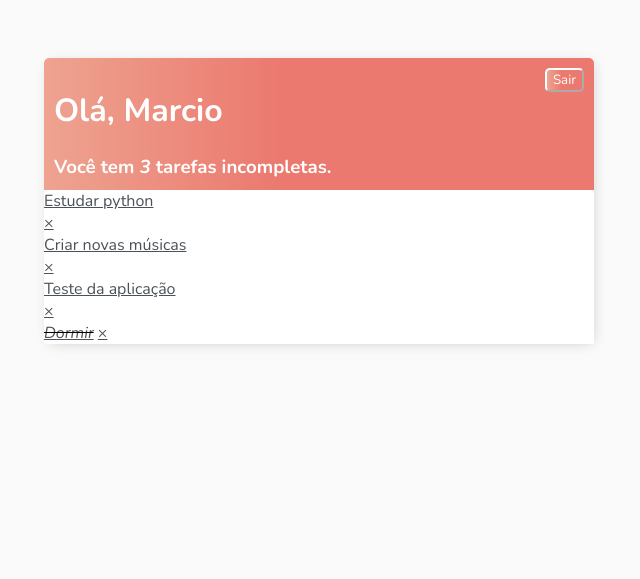
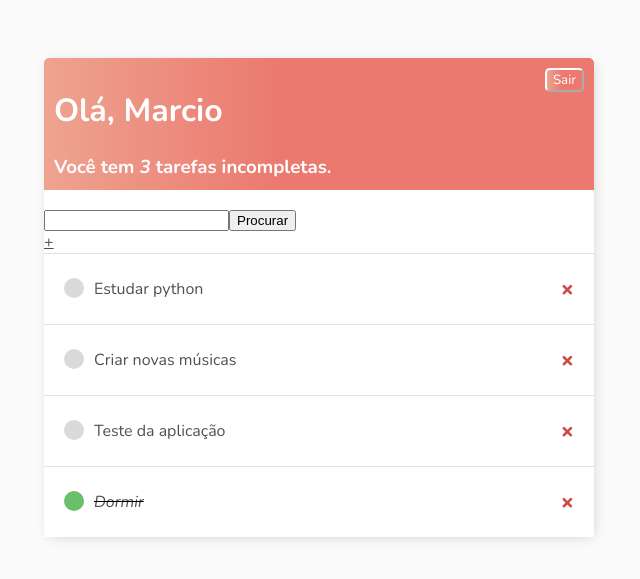
Before and after one commit to msdrum/to-do-list-django, a Django app: page / in a window 1280 px wide. Shown: the top 579 px of the page, without its empty margins (321-961 px from the left). Run offline with Django 5.2, Linux system fonts and the light colour scheme; a user stored in the database is signed in; data comes from the database, SQL or seed files in the repository; both versions use the stored data as it was after the commit.

Commit message:
adding style to tasks

```diff
--- a/todo_list/base/templates/base/lista_tarefas.html
+++ b/todo_list/base/templates/base/lista_tarefas.html
@@ -19,15 +19,13 @@
 
 </div>
 
-{% comment %} <hr>
-<h1>Lista de Tarefas</h1>
-
-<a href="{% url 'criar-tarefa' %}">Criar tarefa</a>
-
-<form method="GET">
-    <input type="text" name="search-area" value="{{search_input}}">
-    <input type="submit" value="Procurar">
-</form> {% endcomment %}
+<div class="search-add-wrapper">
+    <form method="GET" style="margin-top: 20px; display:flex;">
+        <input type="text" name="search-area" value="{{search_input}}">
+        <input type="submit" value="Procurar">
+    </form>
+    <a id="add-link" href="{% url 'criar-tarefa' %}">&#x2b;</a>
+</div>
 
 <div class="task-items-wrapper">
     {% for tarefa in tarefas %}
@@ -36,8 +34,8 @@
                 <div class="task-title">
                     <div class="task-complete-icon"></div>
                     <i><s><a href="{% url 'editar-tarefa' tarefa.id %}">{{ tarefa }}</a></s></i>
-                    <a class="delete-link" href="{% url 'deletar-tarefa' tarefa.id %}">&#215;</a>
                 </div>
+                <a class="delete-link" href="{% url 'deletar-tarefa' tarefa.id %}">&#215;</a>
             {% else %}
             <div class="task-title">
                 <div class="task-incomplete-icon"></div>
--- a/todo_list/base/templates/base/main.html
+++ b/todo_list/base/templates/base/main.html
@@ -45,6 +45,48 @@
             border-radius: 5px 5px 0 0;
             background: linear-gradient(90deg, #EEA390 0%, #EB796F 43%, #EB796F 100%);
         }
+
+        .task-wrapper {
+            display: flex;
+            align-items: center;
+            justify-content: space-between;
+            padding: 20px;
+            background-color: #fff;
+            border-top: 1px solid rgba(226, 226, 226);
+        }
+
+        .task-title {
+            display: flex;
+        }
+
+        .task-title a {
+            text-decoration: none;
+            color: #4b5156;
+            margin-left: 10px;
+        }
+
+        .task-complete-icon {
+            height: 20px;
+            width: 20px;
+            background-color: rgb(105, 192, 105);
+            border-radius: 50%;
+        }
+
+        .task-incomplete-icon {
+            height: 20px;
+            width: 20px;
+            background-color: rgb(218, 218, 218);
+            border-radius: 50%;
+
+        }
+
+        .delete-link {
+            text-decoration: none;
+            font-weight: 900;
+            color: #cf4949;
+            font-size: 22px;
+            line-heith: 0;
+        }
     </style>
 
 </head>
```
Also changed, not shown: todo_list/db.sqlite3.
